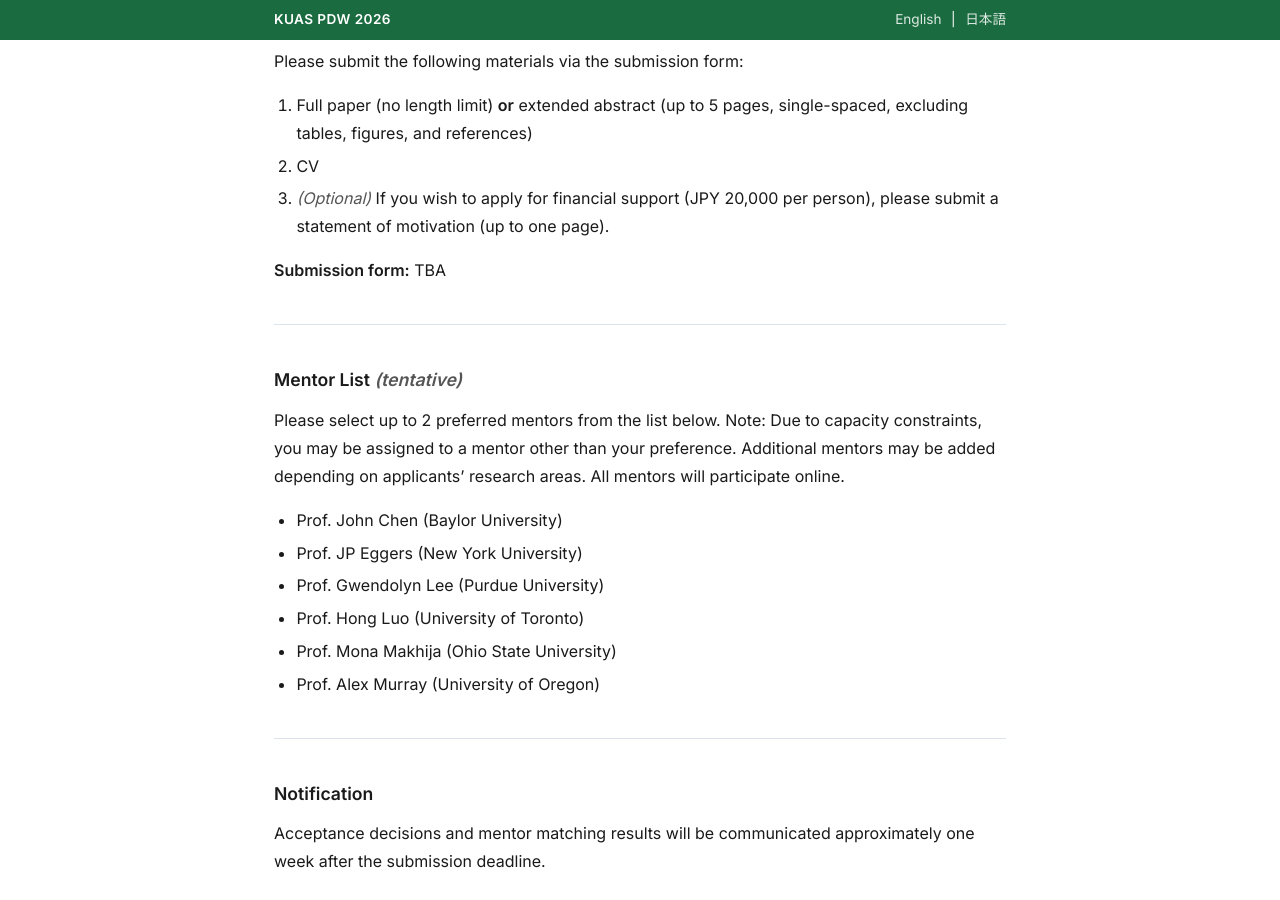
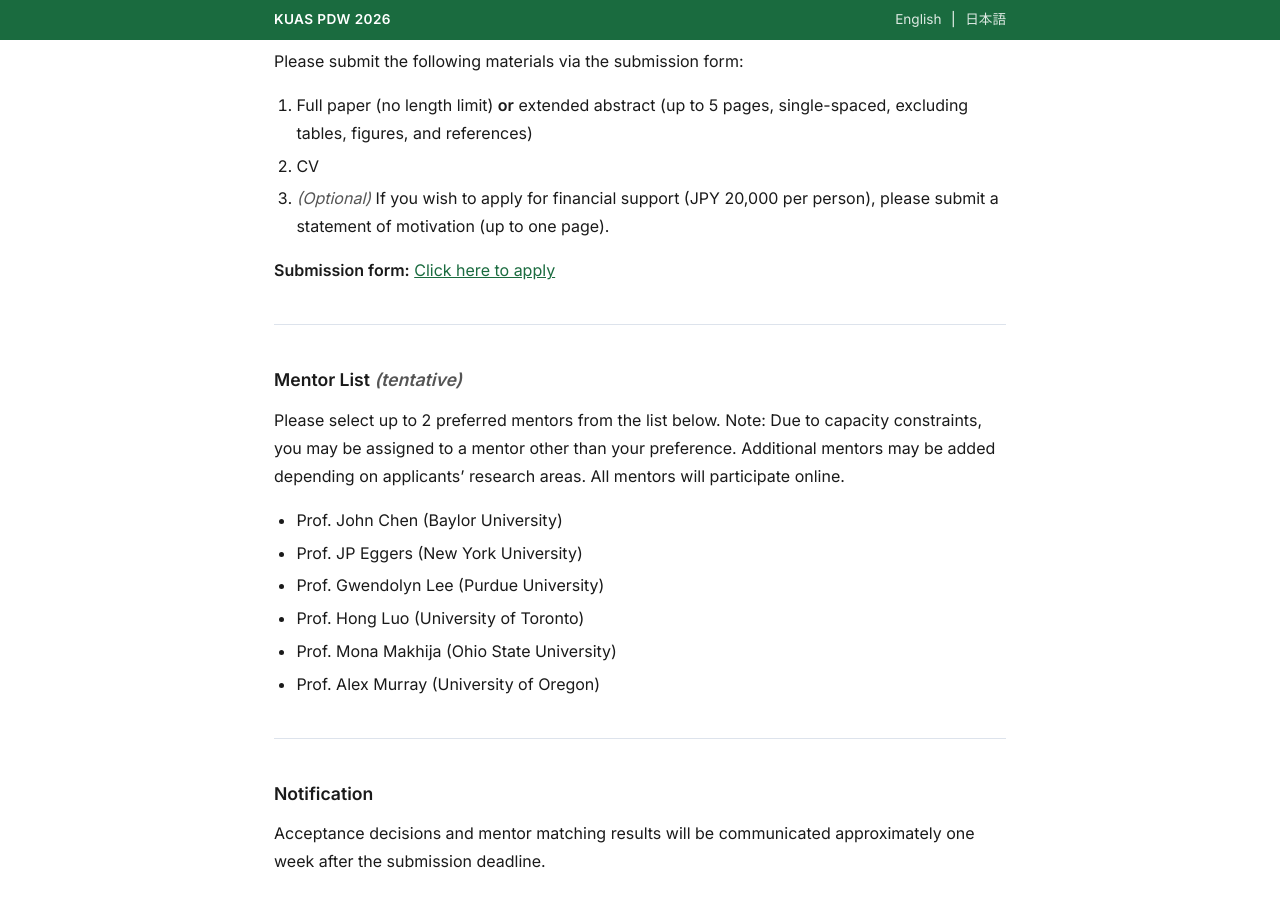
Before and after one commit to kuas-pdw/kuas-pdw.github.io, a Jekyll site: the page built from index.md, in a window 1280 px wide and 900 px high, scrolled down 2863 px. Built offline with Jekyll 4.4.1, drawn with Linux system fonts in a browser that asks for light colours.

Commit message:
Add submission form URL

```diff
--- a/index.md
+++ b/index.md
@@ -78,7 +78,7 @@ Please submit the following materials via the submission form:
 2. CV
 3. *(Optional)* If you wish to apply for financial support (JPY 20,000 per person), please submit a statement of motivation (up to one page).
 
-**Submission form:** TBA
+**Submission form:** [Click here to apply](https://forms.gle/jWe47vqtjUwqxAqX9)
 
 ---
 
@@ -192,7 +192,7 @@ Email: inada.takahiro [atto] kuas.ac.jp
 2. 履歴書（CV）
 3. 【任意】金銭的補助（1名2万円）の申請を希望される方は、参加のモチベーションを1枚以内にまとめてご提出ください。
 
-**提出フォーム：** TBA
+**提出フォーム：** [こちらからご応募ください](https://forms.gle/jWe47vqtjUwqxAqX9)
 
 ---
 
```
